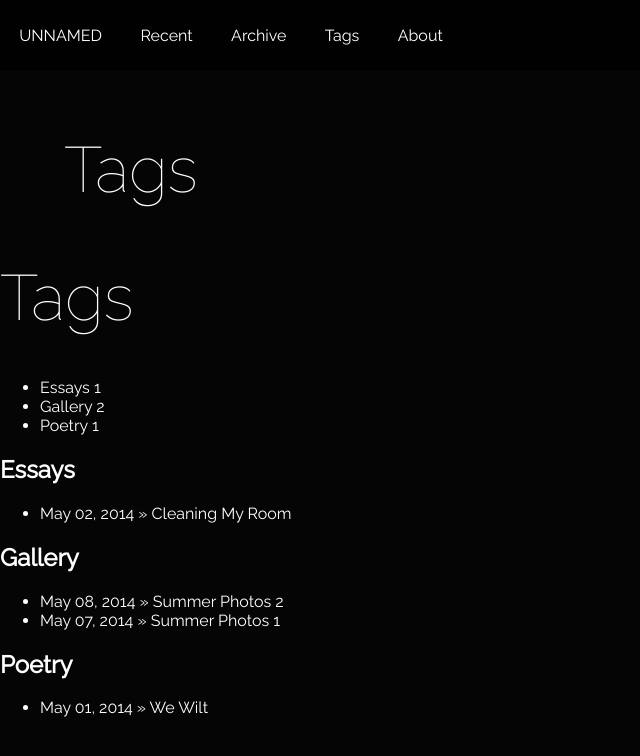
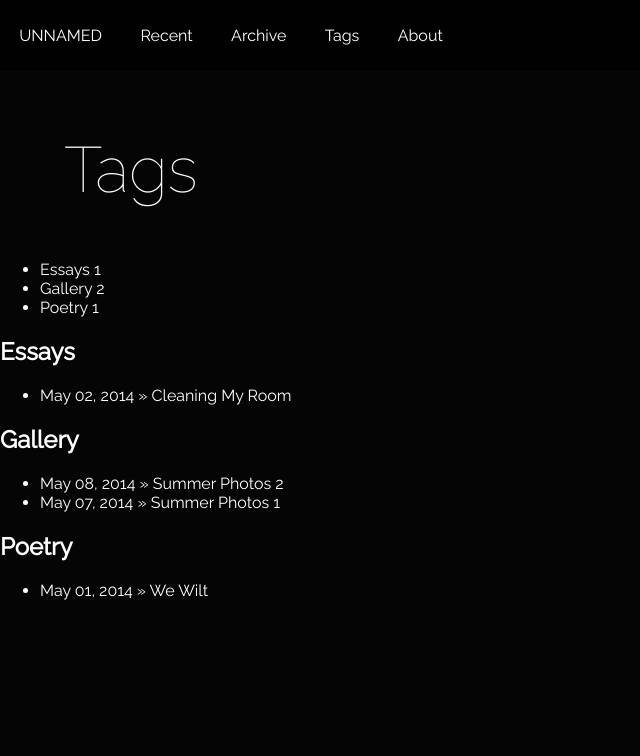
Before and after one commit to jk5228/unnamed, a Jekyll site: the page built from index.html, in a window 1280 px wide and 900 px high, scrolled down 2838 px. Shown: the top 756 px of the window, without its empty margins (0-640 px from the left). Built offline with Jekyll 4.4.1, drawn with Linux system fonts in a browser that asks for light colours; Markdown is read by kramdown in place of the engine named in the settings.

```diff
--- a/index.html
+++ b/index.html
@@ -367,11 +367,10 @@
 		{% assign tag_words = site_tags | split:',' | sort %}
 
 		<div id="tags">
-   <h1>Tags</h1>
 		   <ul class="tag-box inline">
 		   {% for item in (0..site.tags.size) %}{% unless forloop.last %}
 		     {% capture this_word %}{{ tag_words[item] | strip_newlines }}{% endcapture %}
-     <li><a href="#{{ this_word | cgi_escape }}">{{ this_word }} <span>{{ site.tags[this_word].size }}</span></a></li>
+		     <li>{{ this_word }} <span>{{ site.tags[this_word].size }}</span></li>
 		   {% endunless %}{% endfor %}
 		   </ul>
 
```
Lines whose indentation alone changed are shown as unchanged.
